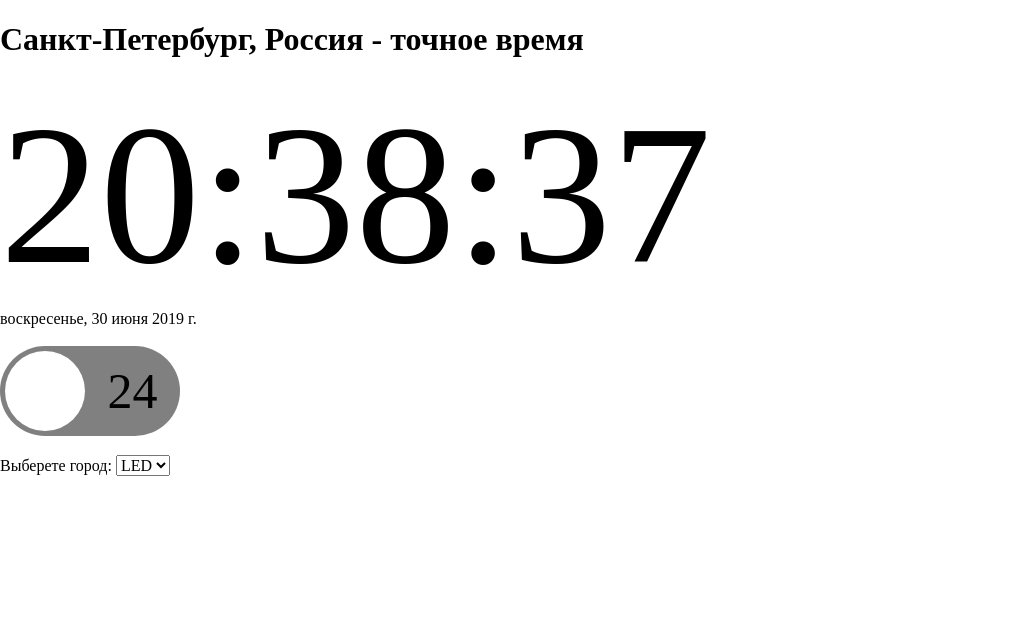
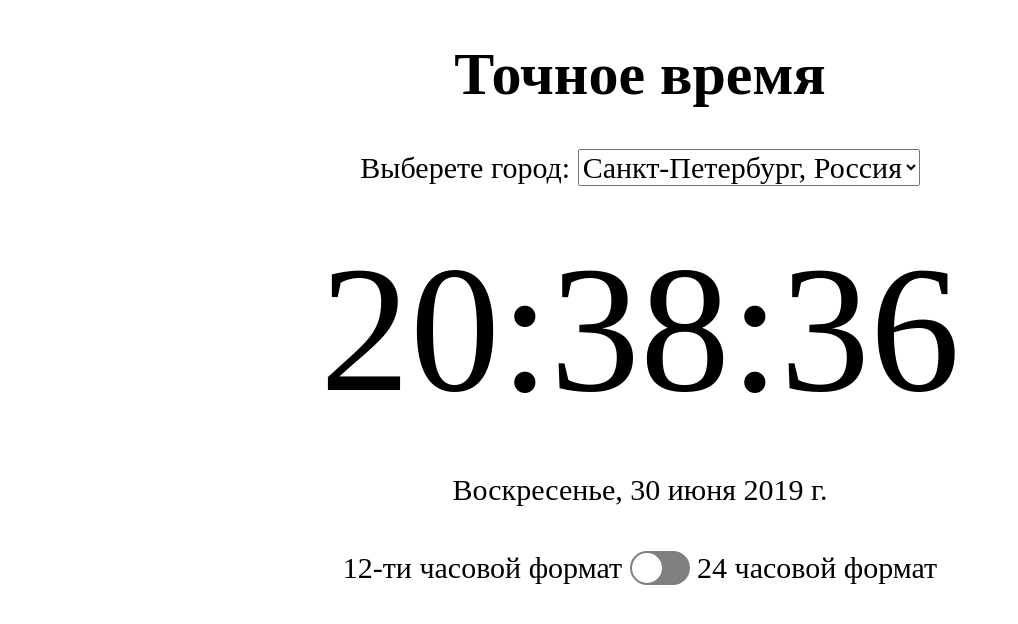
Before and after one commit to napastyuk/world-time, a website: page index.html in a window 1280 px wide. Shown: the whole page, without its empty margins (0-1018 px from the left). Drawn offline with Linux system fonts and the light colour scheme; no server answers.

Commit message:
clean code

```diff
--- a/css/main.css
+++ b/css/main.css
@@ -1,10 +1,39 @@
 /*common styles*/
+
+html {
+    font-family: TimesNewRoman, "Times New Roman", Times, serif;
+    font-size: 30px;
+    text-align: center;
+}
+
+body>* {
+    margin-bottom: 40px;
+}
+
+h1 {
+    font-size: 2rem;
+}
+
+.cityName {
+    font-size: 1rem;
+}
+
 .clock {
-    font-size: 25vh;
+    font-size: 6rem;
+}
+
+.date::first-letter {
+    text-transform: capitalize;
+}
+
+.timeFormatCheckbox>* {
+    display: inline-block;
+    vertical-align: middle;
 }
 
 /*toggle styles*/
-input.checkbox[type=checkbox]{
+
+input.checkbox[type=checkbox] {
     height: 0;
     width: 0;
     visibility: hidden;
@@ -12,40 +41,27 @@ input.checkbox[type=checkbox]{
 
 label.checkbox {
     cursor: pointer;
-    width: 140px;
-    height: 50px;
-    background: grey;
-    display: block;
-    border-radius: 100px;
+    width: 2rem;
+    height: calc(1rem + 4px);
+    background: gray;
+    display: inline-block;
+    border-radius: 1rem;
     position: relative;
-    font-size: 50px;
-    line-height: 50px;
-    padding: 20px;
 }
 
 label.checkbox:after {
     content: '';
     position: absolute;
-	top: 5px;
-	left: 5px;
-	width: 80px;
-	height: 80px;
+    top: 2px;
+    left: 2px;
+    width: 1rem;
+    height: 1rem;
     background: #fff;
-	border-radius: 80px;
+    border-radius: 1rem;
     transition: 0.3s;
-	font-size: 40px;
-	font-family:Arial;
 }
 
-input.checkbox:checked + label.checkbox {
-	background: #bada55;
-}
-
-input.checkbox:checked + label.checkbox:after {
-	left: calc(100% - 5px);
+input.checkbox:checked+label.checkbox:after {
+    left: calc(100% - 2px);
     transform: translateX(-100%);
 }
-
-label.checkbox:active:after {
-	width: 130px;
-}
--- a/index.html
+++ b/index.html
@@ -14,18 +14,14 @@
 </head>
 
 <body>
-  <h1 class="cityName">Текущее время</h1>
+  <h1>Точное время</h1>
+  <div class="citySelectWrapper"></div>
   <div class="clock"></div>
   <div class="date"></div>
-  <input class="checkbox" type="checkbox" id="amPmFormatSwitch" /><label class="checkbox" for="amPmFormatSwitch">12&nbsp;&nbsp;&nbsp;24</label>
-  <br>
-  <div class="citySelect">
-      <label for="citySelect">Выберете город:</label>
-      <select id="citySelect">
-        <option value="LED">LED</option>
-        <option value="JFK">JFK</option>
-        <option value="NRT">NRT</option>
-      </select>
+  <div class="timeFormatCheckbox">
+    <span>12-ти часовой формат</span>
+    <input class="checkbox" type="checkbox" id="amPmFormatSwitch" /><label class="checkbox" for="amPmFormatSwitch"></label>
+    <span>24 часовой формат</span>
   </div>
   <script src="js/index.js"></script>
 </body>
--- a/js/index.js
+++ b/js/index.js
@@ -1,36 +1,42 @@
 (function init() {
+
+    /*configuration options*/
+    let citySelectWrapperEl = document.querySelector('.citySelectWrapper');
+    let clockEl = document.querySelector('.clock');
+    let amPmSwitchEl = document.querySelector('#amPmFormatSwitch');
+    let dateEl = document.querySelector('.date');
+    let cityListEl = document.querySelector('.citySelectWrapper');
 
     let syncInterval = 5 * 60 * 1000; // как часто синхронизировать с внешним API в миллисекундах
     let updatedTime = new Date(); //время обновленное через интернет или локально инкрементом по секундам
-    const cityList = {
+    let syncAPIurl = 'http://worldtimeapi.org/api/timezone/Europe/Moscow';
+    const cityList = {            //массив городов и названий часовых поясов по IANA
         LED: {
             name: 'Санкт-Петербург, Россия',
-            timezoneName: 'Europe/Moscow'  //имя часовой зоны по IANA
+            timezoneName: 'Europe/Moscow'
         },
         JFK: {
             name: 'Нью-Йорк, США',
-            timezoneName: 'America/New_York'  //имя часовой зоны по IANA
+            timezoneName: 'America/New_York'
         },
         NRT: {
             name: 'Токио, Япония',
-            timezoneName: 'Asia/Tokyo'  //имя часовой зоны по IANA
+            timezoneName: 'Asia/Tokyo'
         }
     }
-    let cityListSelectedItem = cityList.LED;
 
     function startClock() {
         updateTime(); //сразу запускаем setInterval callback что бы браузер не ждал одну секунду до первого обновления
         syncTime();  //сразу запускаем синхронизацию, на случай если на клиенте установлено неправильное время
-        let timerId = setInterval(updateTime, 1000);
-        let syncId = setInterval(syncTime, syncInterval);
+        setInterval(updateTime, 1000);
+        setInterval(syncTime, syncInterval);
     }
 
     function syncTime() {
-        sendXMLHttpRequest('http://worldtimeapi.org/api/timezone/Europe/Moscow');
+        sendXMLHttpRequest(syncAPIurl);
     }
 
     function sendXMLHttpRequest(url) {
-        console.log("отправляем запрос на " + url);
         let xhr = new XMLHttpRequest();
         xhr.open("GET", url, true);
         xhr.onreadystatechange = function () {
@@ -38,6 +44,7 @@
                 parseNewTime(xhr.responseText);
             } else if (this.status == 0) {
                 console.log('Отсутствует подключение к интернету');
+                updatedTime = new Date(); //если не получилось синхронизироватся с интернетом, синхронизируется с локальными часами
             } else if (this.status != 200) {
                 console.error('Ошибка. Статус: ' + this.status + ' Этап запроса ' + this.readyState);
             }
@@ -47,10 +54,12 @@
 
     function parseNewTime(newTimeStr) {
         let newTimeObj = JSON.parse(newTimeStr);
+        //при создании new Date информация о часовом поясе все равно потеряется
+        //поэтому используем поле datetime
         updatedTime = new Date(newTimeObj.datetime);
     }
 
-    function updateTime() {
+    function updateTime() {   //локальное обновление времени
         updatedTime.setSeconds(updatedTime.getSeconds() + 1);
         showFormattedTime();
     }
@@ -60,44 +69,49 @@
     /*--------------*/
 
     function renderView() {
+        //сгенерируем селект из тех городов которые есть в объекте cityList
+        let citySelectLabelEl = document.createElement('label');
+        citySelectLabelEl.setAttribute('for', 'citySelect');
+        citySelectLabelEl.innerText = 'Выберете город: ';
+        citySelectWrapperEl.appendChild(citySelectLabelEl);
 
+        let citySelectSelectEl = document.createElement('select');
+        citySelectSelectEl.setAttribute('id', 'citySelect');
+        for (let prop in cityList) {
+            let citySelectOptionEl = document.createElement('option');
+            citySelectOptionEl.setAttribute('value', prop);
+            citySelectOptionEl.innerText = cityList[prop].name;
+            citySelectSelectEl.appendChild(citySelectOptionEl);
+        }
+        citySelectWrapperEl.appendChild(citySelectSelectEl);
+
+        //запускаем приложение
         startClock();
     }
 
     function showFormattedTime() {
-        let clockEl = document.querySelector('.clock');
-        let amPmFormatSwitchEl = document.querySelector('#amPmFormatSwitch');
-        let cityNameEl = document.querySelector('.cityName');
-        let dateEl = document.querySelector('.date');
-        let cityListSelectEl = document.querySelector('.citySelect > #citySelect');
-        let cityListSelectedItem = Object.keys(cityList)[cityListSelectEl.selectedIndex];
-        // if (cityListSelectedItem!="LED") debugger;
+        let cityListSelectorEl = cityListEl.querySelector('#citySelect');
+        let selectedItem = Object.keys(cityList)[cityListSelectorEl.selectedIndex];
+        let selectedTimezone = cityList[selectedItem].timezoneName;
 
         let clockOptions = {
-            hour12: amPmFormatSwitchEl.checked,
+            hour12: amPmSwitchEl.checked,
             hour: '2-digit',
             minute: '2-digit',
             second: '2-digit',
-            timeZone: cityList[cityListSelectedItem].timezoneName
+            timeZone: selectedTimezone
         };
         let dateOptions = {
-            weekday:'long',
-            year:'numeric',
-            month:'long',
-            day:'numeric',
-            timeZone: cityList[cityListSelectedItem].timezoneName
+            weekday: 'long',
+            year: 'numeric',
+            month: 'long',
+            day: 'numeric',
+            timeZone: selectedTimezone
         };
 
         if (toLocaleStringSupportsLocales() != true) console.log = ('Браузер не поддерживает toLocaleString()');
-
-        clockEl.innerText = updatedTime.toLocaleString('ru-RU', clockOptions);
-
-        cityNameEl.innerText = cityList[cityListSelectedItem].name + " - точное время";
-
+        clockEl.innerText = document.title = updatedTime.toLocaleString('ru-RU', clockOptions);
         dateEl.innerText = updatedTime.toLocaleString('ru-RU', dateOptions);
-
-        //document.title = updatedTime.toLocaleString('ru-RU', options);
-        // https://jsfiddle.net/yashva/9fuj3pad/
     }
 
     function toLocaleStringSupportsLocales() {
```
Also changed, not shown: README.md, 1 other file. Lines whose indentation alone changed are shown as unchanged.
